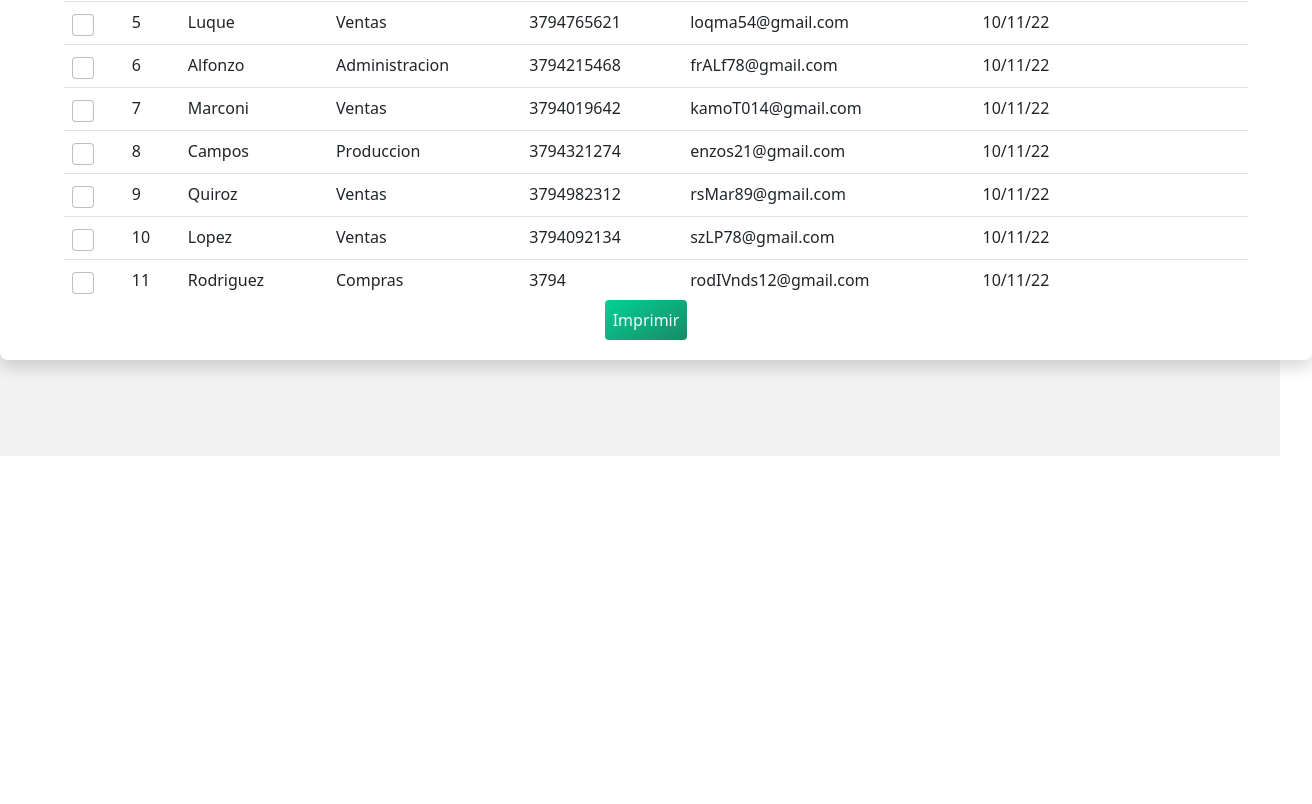
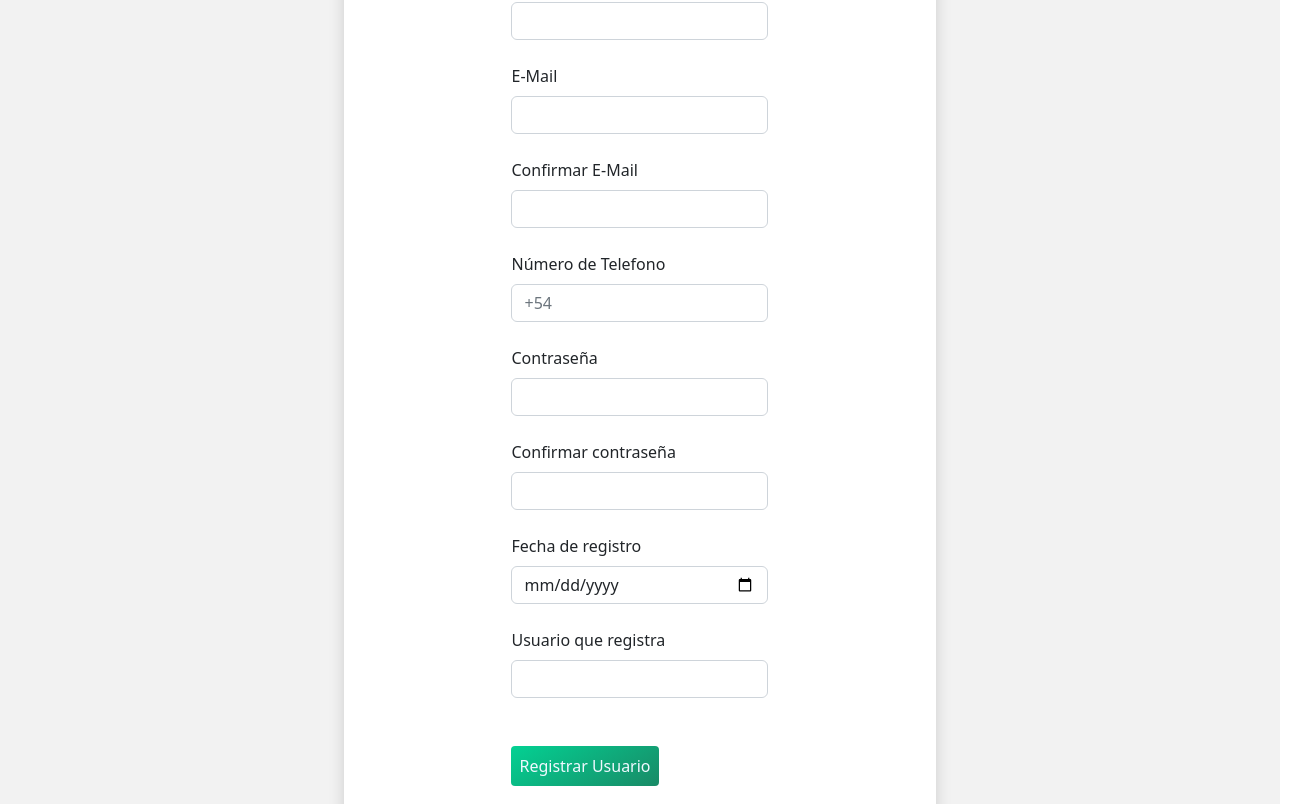
Before and after one commit to sxlena777/react-curso, a React (Create React App) app: page / in a window 1280 px wide. Shown: the part 456-1260 px from the top of the page, 1312 px wide, since content can reach past the window. Before the commit the page ends 912 px from the top, so only its background shows below. Built offline with nearby package versions, Linux system fonts and the light colour scheme.

Commit message:
Agregado Boton "Registrar usuario" Y Modificado el src/components/usuarios/Usuarios.js

```diff
--- a/src/App.js
+++ b/src/App.js
@@ -29,7 +29,7 @@ const App = () => {
       <div className="gradient__bg padre">
         <Navbar1 />
         <div className="hijo">
-          <ListaUsuarios />
+          <Usuarios />
         </div>
       </div>
     </div>
--- a/src/components/lista/styles-lista.css
+++ b/src/components/lista/styles-lista.css
@@ -211,3 +211,9 @@
 
   transition: all, 0.2s;
 }
+
+
+
+.conteiner-registro{
+  display: flex;
+}
--- a/src/components/lista/usuarios/ListaUsuarios.jsx
+++ b/src/components/lista/usuarios/ListaUsuarios.jsx
@@ -1,6 +1,7 @@
 import React from "react";
 import { Imprimir } from "../modalBoton";
 import LineaUsuarios from "./LineaUsuarios";
+import '../styles-lista.css'
 
 // falta centrar el T-Head
 
@@ -91,8 +92,13 @@ const ListaUsuarios = () => {
                 <LineaUsuarios />
               </table>
             </div>
+            <div className="conteiner-registro">
+              <button className="imprimir boton-foot">
+                Registrar Usuario
+              </button>
+              <Imprimir />
+            </div>
 
-            <Imprimir />
           </div>
         </div>
       </div>
--- a/src/components/usuarios/Usuarios.js
+++ b/src/components/usuarios/Usuarios.js
@@ -1,4 +1,5 @@
 import React from "react";
+import "../lista/styles-lista.css";
 
 const Usuarios = () => {
   return (
@@ -48,8 +49,28 @@ const Usuarios = () => {
               </label>
               <input type="Number" className="form-control imput" id="DNI" />
               <br />
+
+              <label for="inputPassword5" class="form-label">
+                E-Mail
+              </label>
+              <input
+                type="e-mail"
+                class="form-control"
+              ></input>
+              <br />
+
+              <label for="inputPassword5" class="form-label">
+                Confirmar E-Mail
+              </label>
+              <input
+                type=""
+                class="form-control"
+              ></input>
+              <br />
+
+
               <label for="Telef" className="form-label">
-                                Nombre de Usuario
+                Número de Telefono
               </label>
               <input
                 type="Number"
@@ -61,9 +82,27 @@ const Usuarios = () => {
               <label for="inputPassword5" class="form-label">
                 Contraseña
               </label>
-                            <input type="password" id="inputPassword5" class="form-control" aria-labelledby="passwordHelpBlock"></input>
+              <input
+                type="password"
+                id="inputPassword5"
+                class="form-control"
+                aria-labelledby="passwordHelpBlock"
+              ></input>
               {/*<input type="text" className="form-control imput" id="PyC" />*/}
               <br />
+
+              <label for="inputPassword5" class="form-label">
+                Confirmar contraseña
+              </label>
+              <input
+                type="password"
+                id="inputPassword5"
+                class="form-control"
+                aria-labelledby="passwordHelpBlock"
+              ></input>
+              {/*<input type="text" className="form-control imput" id="PyC" />*/}
+              <br />
+
               <label for="Fnacim" className="form-label">
                 Fecha de registro
               </label>
@@ -74,7 +113,8 @@ const Usuarios = () => {
               </label>
               <input type="Nombre" className="form-control imput" id="Nombre" />
               <br />
-                            <button type="submit" className="btn btn-primary imput">
+              <br/>
+              <button type="submit" className="imprimir boton-foot">
                 Registrar Usuario
               </button>
             </form>
```
Also changed, not shown: 1 other file (tests, documents, lock files or other folders). Lines whose indentation alone changed are shown as unchanged.
